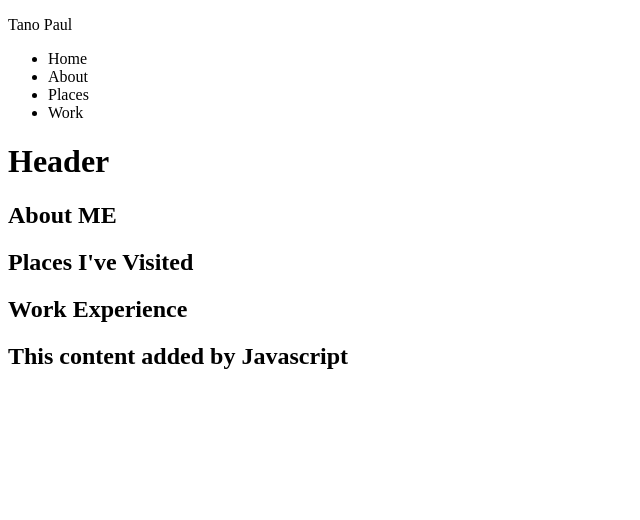
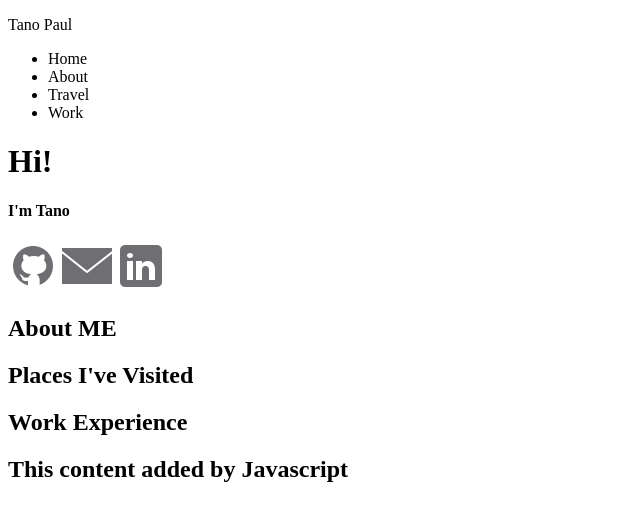
Before and after one commit to tanopaul/my-personal-website, a plain HTML site: page index.html in a window 1280 px wide. Shown: the whole page, without its empty margins (0-640 px from the left). Drawn offline with Linux system fonts and the light colour scheme.

Commit message:
added icons with anchor tags in index.html

```diff
--- a/index.html
+++ b/index.html
@@ -10,17 +10,25 @@
             <ul>
                 <li>Home</li>
                 <li>About</li>
-                <li>Places</li>
+                <li>Travel</li>
                 <li>Work</li>
             </ul>
         </nav>
         <header>
-            <h1>Header</h1>
+            <div>
+                <h1>Hi!</h1>
+                <h4>I'm Tano</h4>
+            </div>
+            <div>
+                <a href="https://github.com/tanopaul" target="_blank"><img src="./images/icons8-github-50.png" alt="github-icon"></a>
+                <a href="mailto:tanopaul34@gmail.com"><img src="./images/icons8-mail-50.png" alt="email"></a>
+                <a href="https://www.linkedin.com/in/tano-paul-89463a186/"><img src="./images/icons8-linkedin-50.png" alt="linked-icon"></a>
+            </div>
         </header>
         <section id="sec-about">
             <h1>About ME</h1>
         </section>
-        <section id="sec-places">
+        <section id="sec-travel">
             <h1>Places I've Visited</h1>
         </section>
         <section id="sec-work">
```
Also changed, not shown: images/icons8-github-50.png (added), images/icons8-linkedin-50.png (added), images/icons8-mail-50.png (added).
